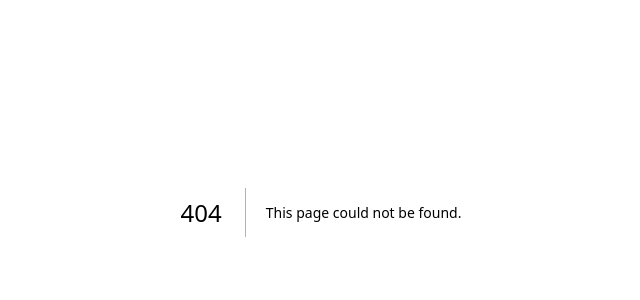
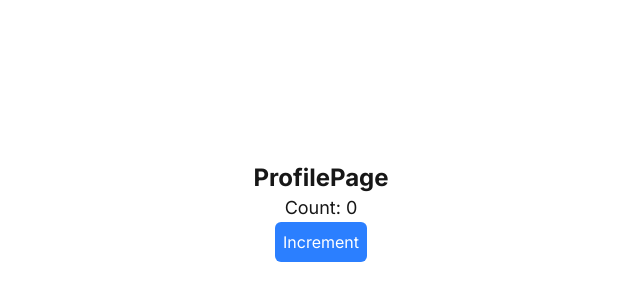
Before and after one commit to PinkyCodeMaster/nextjs15, a Next.js app: page /profile in a window 1280 px wide. Before the commit this address had no page. Shown: the part 188-488 px from the top of the page, without its empty margins (319-959 px from the left). Built offline with nearby package versions, Linux system fonts and the light colour scheme.

Commit message:
docs: add detailed comments about server and client components

```diff
--- /dev/null
+++ b/src/app/about/page.tsx
@@ -0,0 +1,29 @@
+/**
+ * About Page - Server Component Example
+ *
+ * This is a Server Component by default in Next.js 13+
+ * Key characteristics:
+ * - No 'use client' directive
+ * - Runs on the server only
+ * - Can use server-only features
+ * - Better performance (no JS sent to client)
+ * - Can't use hooks or browser APIs
+ * - Console.log appears in server logs
+ *
+ * Server Components are ideal for:
+ * - Data fetching
+ * - Accessing backend resources
+ * - Keeping sensitive data on server
+ * - Reducing client-side JavaScript
+ */
+import React from 'react'
+
+export default function AboutPage() {
+    // this will log out on the server side and on the client side
+    console.log("AboutPage from server");
+    return (
+        <div className='flex flex-col items-center justify-center h-screen'>
+            <h1 className='text-2xl font-bold'>AboutPage</h1>
+        </div>
+    )
+}
--- /dev/null
+++ b/src/app/profile/page.tsx
@@ -0,0 +1,34 @@
+/**
+ * Profile Page - Client Component Example
+ *
+ * This is a Client Component marked with 'use client'
+ * Key characteristics:
+ * - Has 'use client' directive at the top
+ * - Runs on the client (browser)
+ * - Can use React hooks (useState, useEffect, etc.)
+ * - Can use browser APIs
+ * - Console.log appears in browser console
+ * - Can handle user interactions
+ *
+ * Client Components are ideal for:
+ * - Interactive UI elements
+ * - Event handlers
+ * - Browser APIs
+ * - State management
+ * - Client-side effects
+ */
+'use client'
+import React, { useState } from 'react'
+
+export default function ProfilePage() {
+    const [count, setCount] = useState(0);
+    // this will log out on the client side only
+    console.log("ProfilePage from the client");
+    return (
+        <div className='flex flex-col items-center justify-center h-screen'>
+            <h1 className='text-2xl font-bold'>ProfilePage</h1>
+            <p className='text-lg'>Count: {count}</p>
+            <button onClick={() => setCount(count + 1)} className='bg-blue-500 text-white p-2 rounded-md'>Increment</button>
+        </div>
+    )
+}
```
